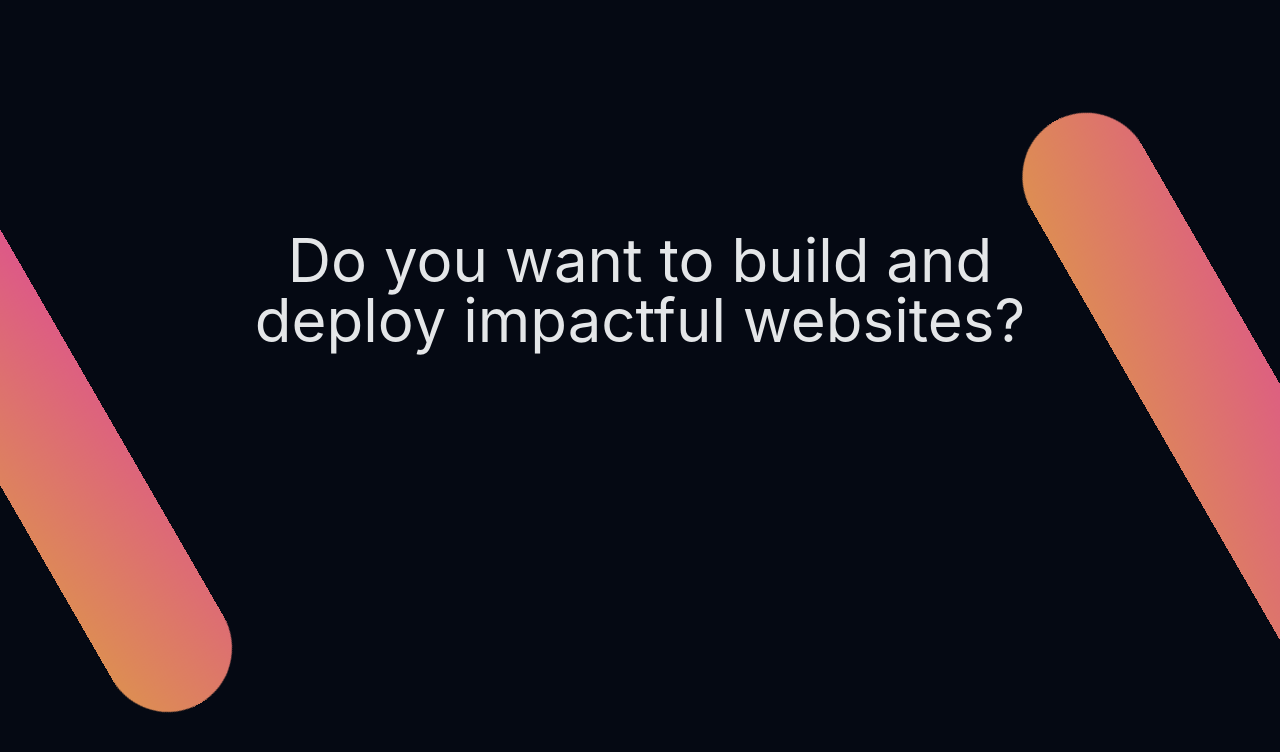
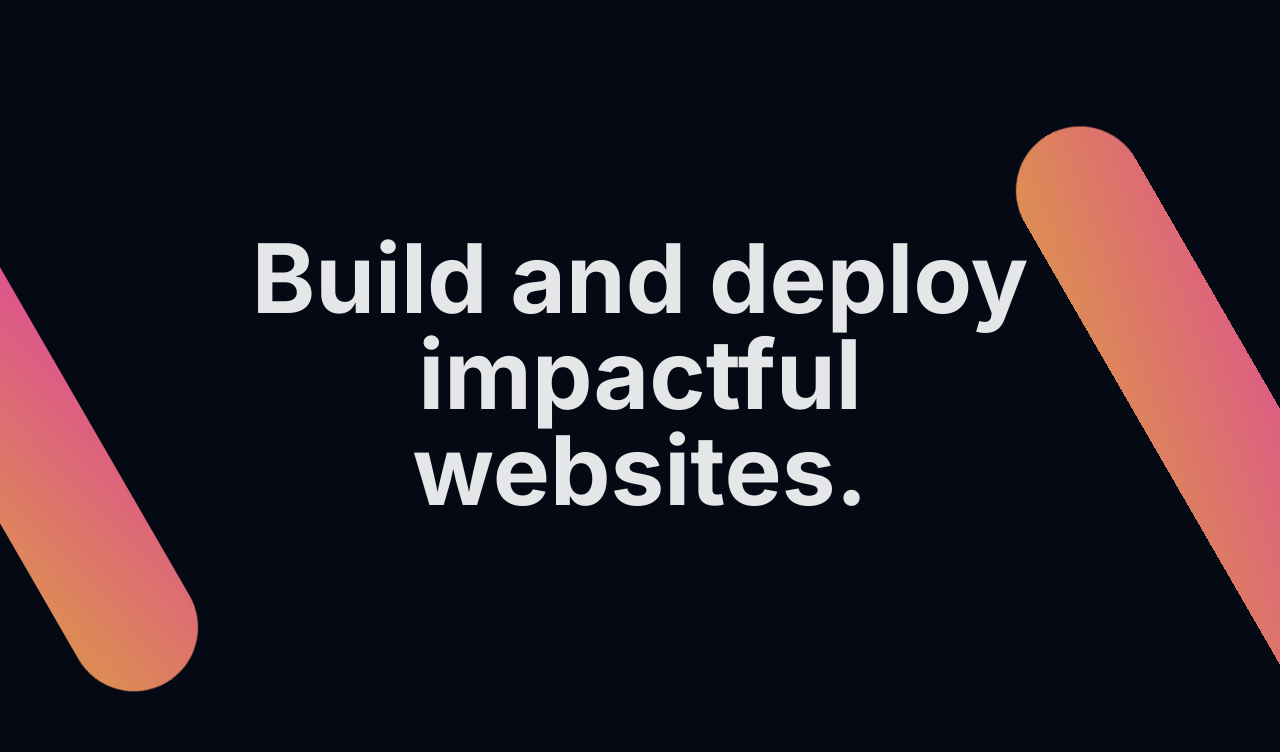
Before and after one commit to davidzech27/mchs-webdev-club, a Next.js app: page / in a window 1280 px wide. Shown: the top 752 px of the page. Built offline with nearby package versions, Linux system fonts and the light colour scheme.

Commit message:
Add custom font and improve layout positioning

```diff
--- a/pages/index.js
+++ b/pages/index.js
@@ -17,13 +17,13 @@ const Home = () => {
 
                 <motion.div
                     initial={{
-                        x: "-30vw",
-                        y: "-52vw",
+                        x: "-20vw",
+                        y: "-40vw",
                         rotate: 150
                     }}
                     animate={{
-                        x: "-10vw",
-                        y: "-12vw",
+                        x: 0,
+                        y: 0,
                         rotate: 150
                     }}
                     transition={{
@@ -31,7 +31,7 @@ const Home = () => {
                         stiffness: 100,
                         damping: 12
                     }}
-                    className="h-[84vh] w-[10%] bg-gradient-to-tr from-[#dd5090] to-[#dd9050] rounded-t-full">
+                    className="absolute left-[-2vw] top-[16vw] h-[64vh] w-[10%] bg-gradient-to-tr from-[#dd5090] to-[#dd9050] rounded-t-full">
                 </motion.div>
 
 
@@ -49,20 +49,20 @@ const Home = () => {
                         duration: 0.8,
                         ease: "easeOut"
                     }}
-                    className="w-[65%] text-center text-6xl text-[#e4e6e8]"
+                    className="w-[65%] text-8xl text-center font-sans font-bold text-[#e4e6e8] z-10"
                 >
-                    Do you want to build and deploy impactful websites?
+                    Build and deploy impactful websites.
                 </motion.h1>
 
                 <motion.div
                     initial={{
-                        x: "28vw",
-                        y: "28vw",
+                        x: "20vw",
+                        y: "40vw",
                         rotate: -30
                     }}
                     animate={{
-                        x: "8vw",
-                        y: "-12vw",
+                        x: 0,
+                        y: 0,
                         rotate: -30
                     }}
                     transition={{
@@ -70,7 +70,7 @@ const Home = () => {
                         stiffness: 100,
                         damping: 12
                     }}
-                    className="h-[84vh] w-[10%] bg-gradient-to-tl from-[#dd5090] to-[#dd9050] rounded-t-full">
+                    className="absolute right-[0vw] bottom-[3vw] h-[84vh] w-[10%] bg-gradient-to-tl from-[#dd5090] to-[#dd9050] rounded-t-full">
                 </motion.div>
 
 
--- a/styles/globals.css
+++ b/styles/globals.css
@@ -1,3 +1,5 @@
+@import url('https://fonts.googleapis.com/css2?family=Inter:wght@100;200;300;500;600;700;800;900&display=swap');
+
 html,
 body {
     padding: 0;
--- a/tailwind.config.js
+++ b/tailwind.config.js
@@ -5,7 +5,11 @@ module.exports = {
     "./components/**/*.{js,ts,jsx,tsx}"
   ],
   theme: {
-    extend: {},
+    extend: {
+        fontFamily: {
+            sans: ["Inter", "sans-serif"]
+        }
+    },
   },
   plugins: [],
 }
```
